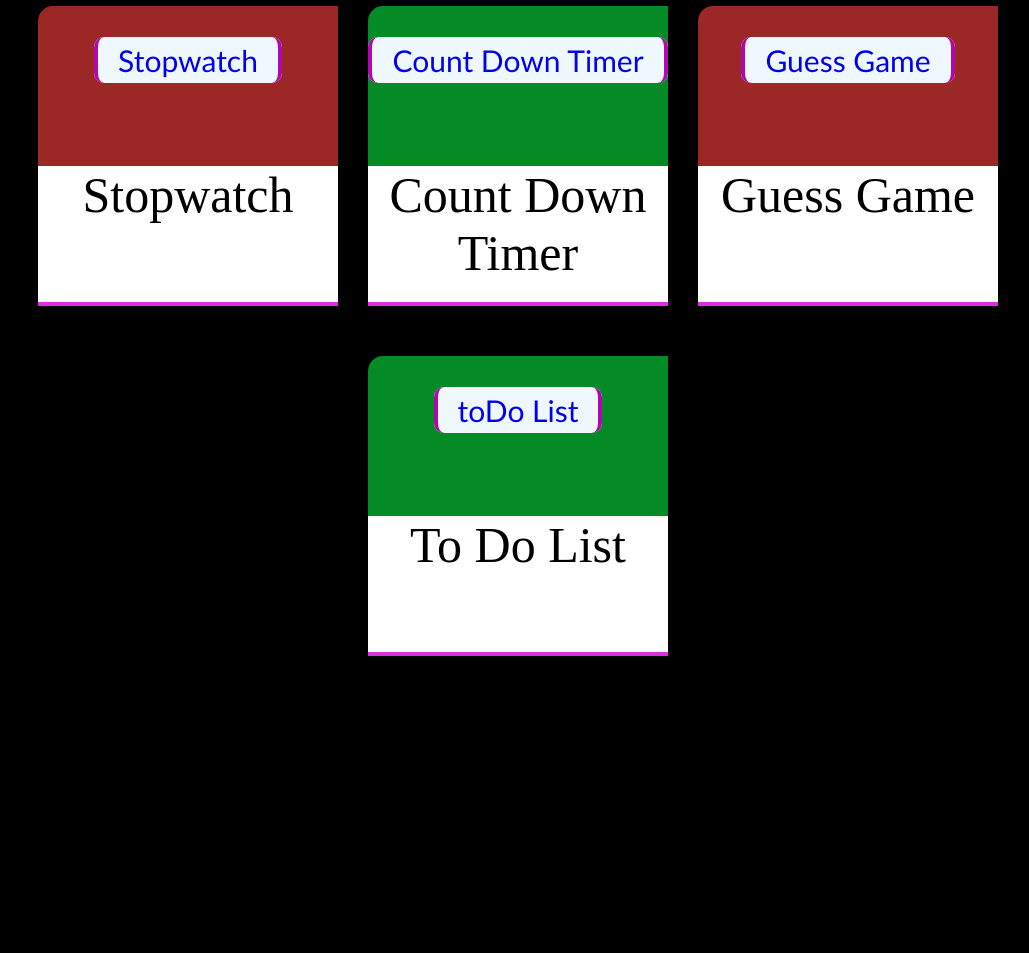
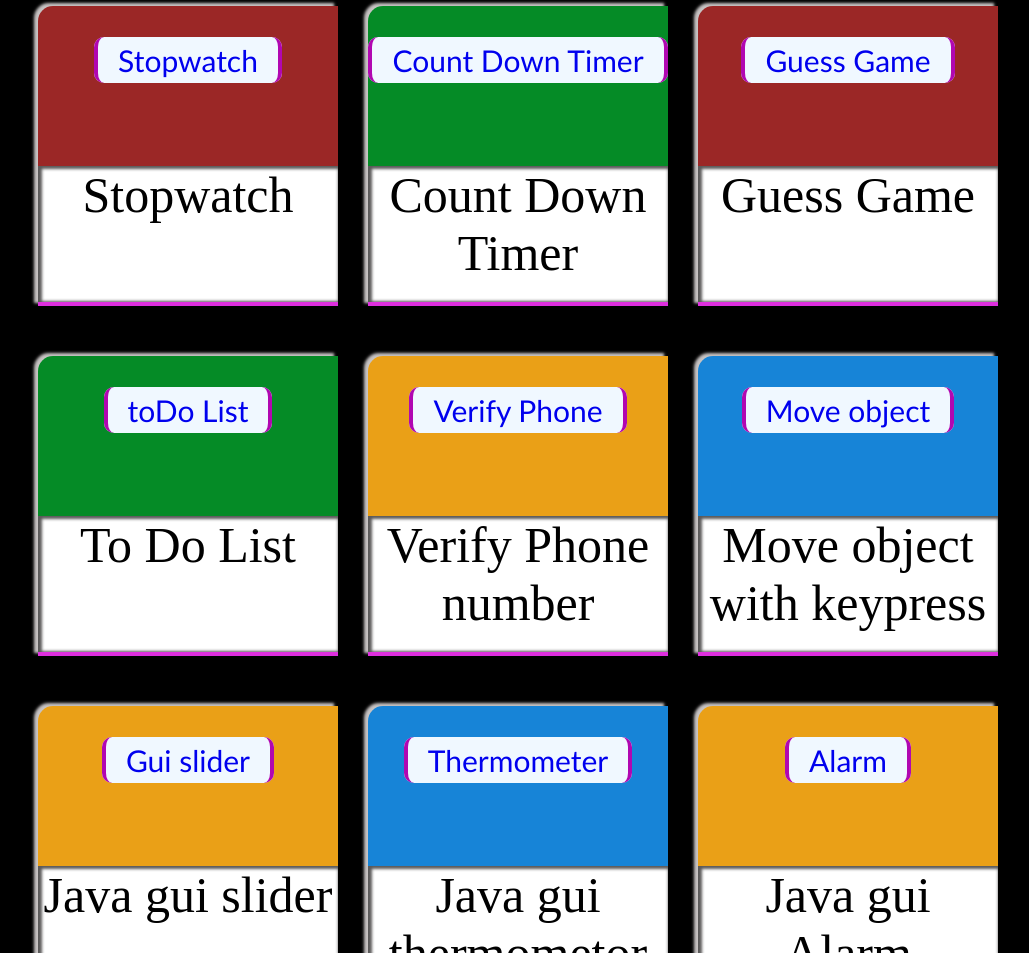
Before and after one commit to mahmutunder/me, a plain HTML site: page myProjects.html in a window 1280 px wide. Shown: the part 1847-2800 px from the top of the page, without its empty margins (122-1151 px from the left). Before the commit the page ends 2503 px from the top, so only its background shows below. Drawn offline with Linux system fonts and the light colour scheme.

Commit message:
build new projects and add box-shadow

```diff
--- a/css/myProjects.css
+++ b/css/myProjects.css
@@ -73,6 +73,7 @@ font-size: 30px;
    color: aliceblue;
    display: flex;
    flex-direction: column;
+   box-shadow: -4px -3px 3px rgb(199, 195, 195);
 
 
 }
@@ -93,5 +94,14 @@ margin: 20px 0 0 0;
     background: white;
     color: rgb(0, 0, 0);
     border-bottom: 4px solid rgb(222, 47, 222);
+    box-shadow: 2px 1px 3px 2px rgb(91, 90, 90) inset;
 
 }
+
+.java{
+    background-color: rgb(23, 132, 215) !important;
+}
+
+.java:nth-child(even){
+    background-color: rgb(234, 160, 23) !important;
+}
--- a/myProjects.html
+++ b/myProjects.html
@@ -35,16 +35,11 @@
 
 </nav>
 
+
 <div class="container">
 
 
-
    <div class="middle">
-
-
-
-
-    <!-- heree -->
 
     <div class="card">
 
@@ -54,8 +49,6 @@
     </div>
         <p class="text-in-card">Game</p>
     </div>
-
-       <!-- end -->
 
 
     <div class="card">
@@ -194,6 +187,8 @@
 
            <p class="text-in-card">Guess Game</p>
        </div>
+
+
        <div class="card">
         <div class="top-in-card">
            <a class="btn" href="toDo/todoList.html" target="_blank">toDo List</a>
@@ -201,18 +196,63 @@
            <p  class="text-in-card">To Do List</p>
        </div>
 
+       <div class="card java">
+        <div class="top-in-card">
+           <a class="btn" href="https://github.com/mahmutunder/PhoneCheck" target="_blank">Verify Phone</a>
+        </div>
+           <p  class="text-in-card">Verify Phone number</p>
+
+       </div>
+
+       <div class="card java">
+        <div class="top-in-card">
+           <a class="btn" href="https://github.com/mahmutunder/keyBinding_move_object_javaGui " target="_blank">Move object</a>
+        </div>
+           <p  class="text-in-card">Move object with keypress</p>
+
        </div>
 
 
+       <div class="card java">
+        <div class="top-in-card">
+           <a class="btn" href="https://github.com/mahmutunder/Java_gui_slider" target="_blank">Gui slider</a>
+        </div>
+           <p  class="text-in-card">Java gui slider</p>
+
        </div>
 
+
+       <div class="card java">
+        <div class="top-in-card">
+           <a class="btn" href="https://github.com/mahmutunder/java_gui_thermometer" target="_blank">Thermometer</a>
+        </div>
+           <p  class="text-in-card">Java gui thermometor</p>
+
+       </div>
+
+       <div class="card java">
+        <div class="top-in-card">
+           <a class="btn" href="https://github.com/mahmutunder/timer_and_alarm_java_gui" target="_blank">Alarm</a>
+        </div>
+           <p  class="text-in-card">Java gui Alarm</p>
+
+       </div>
+
+       <div class="card java">
+        <div class="top-in-card">
+           <a class="btn" href="https://github.com/mahmutunder/musicJFrame_music_player" target="_blank">Music player</a>
+        </div>
+           <p  class="text-in-card">Java Music Player</p>
 
        </div>
 
 
 
 
+
    </div>
+</div>
+
 
 
 
```
Lines whose indentation alone changed are shown as unchanged.
